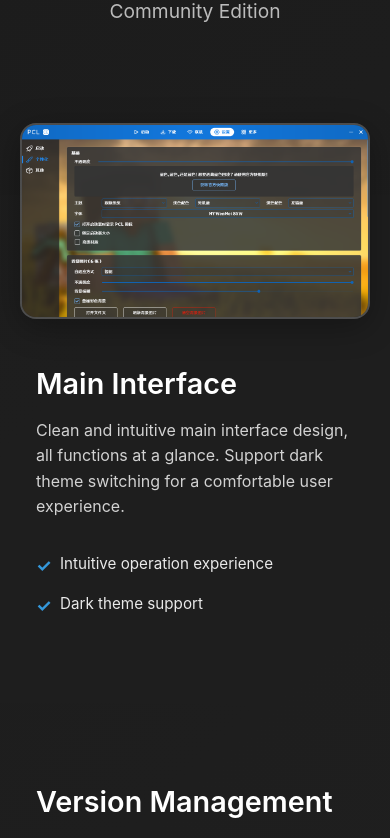
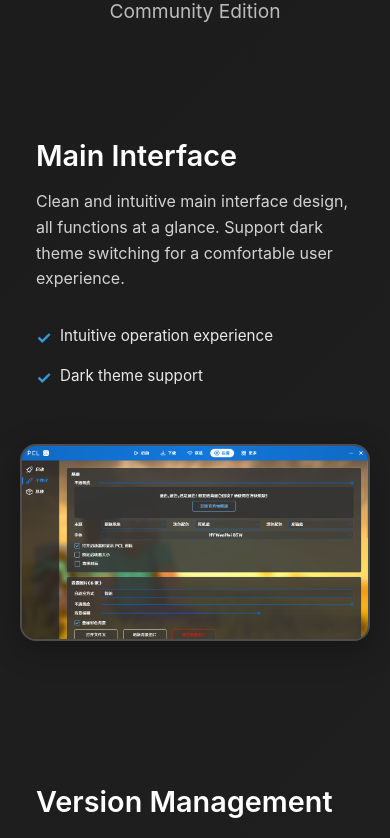
Before and after one commit to fishcpy/PCL2CE-web, a Vue app: page / in a window 390 px wide. Shown: the part 5140-5978 px from the top of the page. Built offline with nearby package versions, Linux system fonts and the light colour scheme.

Commit message:
style(HomeView): 调整移动端截图区域的文字和图片顺序

```diff
--- a/src/views/HomeView.vue
+++ b/src/views/HomeView.vue
@@ -793,5 +793,14 @@ const resetTransform = (event: MouseEvent) => {
   .screenshot-row.reverse {
     flex-direction: column;
   }
+
+  /* 移动端统一文字在上图片在下 */
+  .screenshot-row .screenshot-content {
+    order: 1;
+  }
+
+  .screenshot-row .screenshot-image {
+    order: 2;
+  }
 }
 </style>
```
